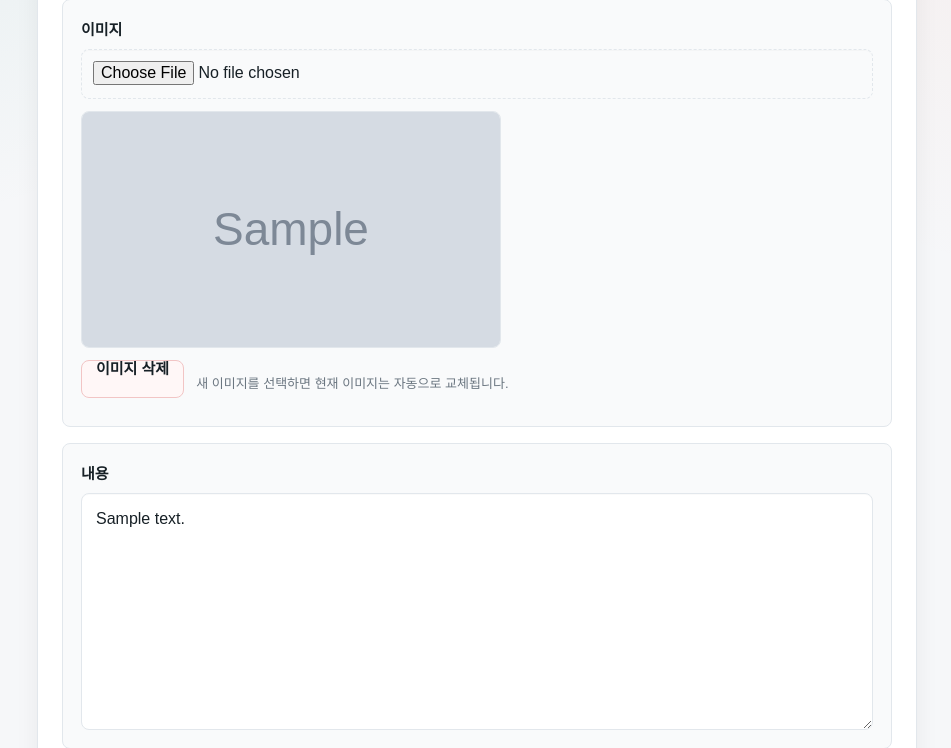
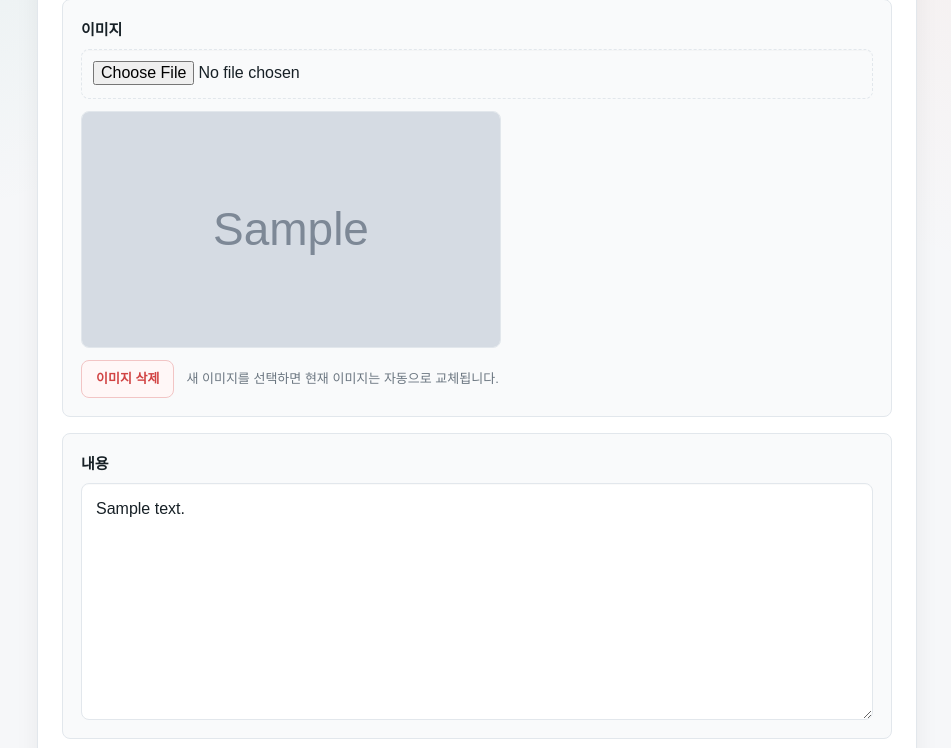
Before and after one commit to Pirogramming-25/Kim-minseo, a Django app: page /ideas/1/update/ in a window 1280 px wide. Shown: the part 366-1114 px from the top of the page, without its empty margins (163-1114 px from the left). Run offline with Django 5.2, Linux system fonts and the light colour scheme; a user stored in the database is signed in; tables that the repository leaves empty hold one stand-in row (values such as "Sample post"); grey boxes marked "Sample" are stand-in pictures.

Commit message:
fix: 이미지 삭제 버튼 정렬 수정

```diff
--- a/SWIDEA_SITE/static/css/style.css
+++ b/SWIDEA_SITE/static/css/style.css
@@ -1122,11 +1122,16 @@ dd {
   white-space: nowrap;
 }
 
-.image-delete-button {
+.idea-form .image-tools .image-delete-button {
   display: inline-flex;
   align-items: center;
   justify-content: center;
+  width: auto;
   height: 38px;
+  min-height: 38px;
+  margin: 0;
+  margin-bottom: 0;
+  padding-top: 0;
   padding: 0 14px;
   border: 1px solid #f2c5c5;
   border-radius: 8px;
@@ -1139,7 +1144,7 @@ dd {
   text-align: center;
 }
 
-.image-delete-button:hover,
+.idea-form .image-tools .image-delete-button:hover,
 .image-tools.is-clearing .image-delete-button {
   border-color: var(--danger);
   background: var(--danger);
```
